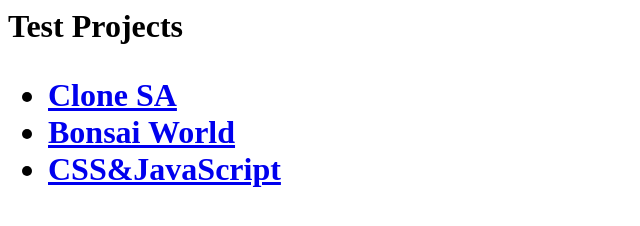
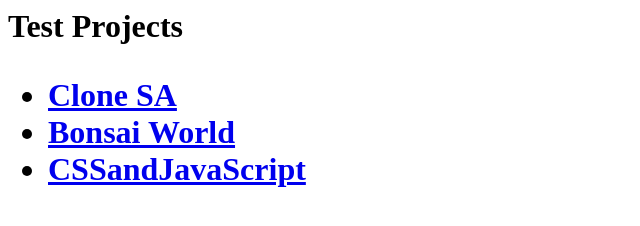
Before and after one commit to mjoyshuvo/mjoyshuvo.github.io, a plain HTML site: page Projects/index.html in a window 1280 px wide. Shown: the whole page, without its empty margins (0-640 px from the left). Drawn offline with Linux system fonts and the light colour scheme.

Commit message:
Update index.html

```diff
--- a/Projects/index.html
+++ b/Projects/index.html
@@ -2,5 +2,5 @@
 <ul>
   <li><a href="http://mjoyshuvo.github.io/Projects/CloneSA">Clone SA</a></li>
   <li><a href="http://mjoyshuvo.github.io/Projects/Bonsai World">Bonsai World</a></li>
-  <li><a href="http://mjoyshuvo.github.io/Projects/CSS&JavaScript">CSS&JavaScript</a></li>
+  <li><a href="http://mjoyshuvo.github.io/Projects/CSSandJavaScript">CSSandJavaScript</a></li>
 </ul>
```
